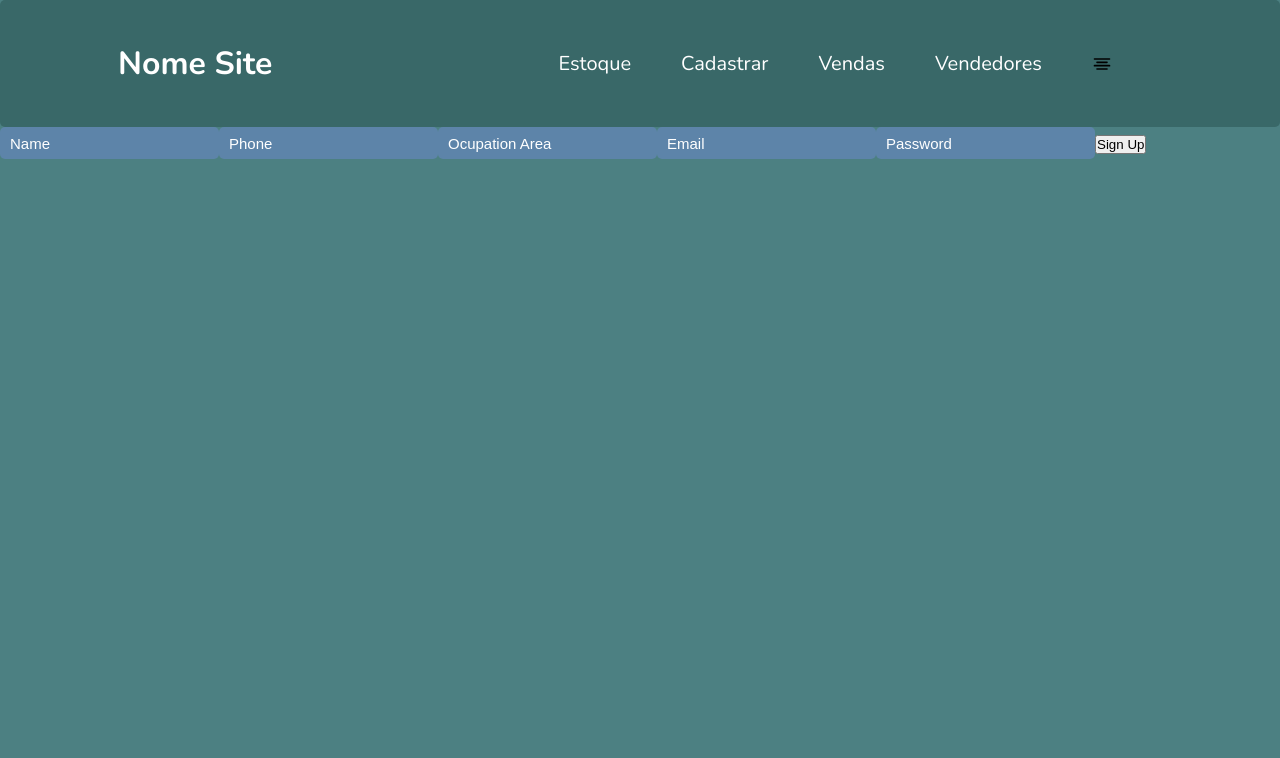
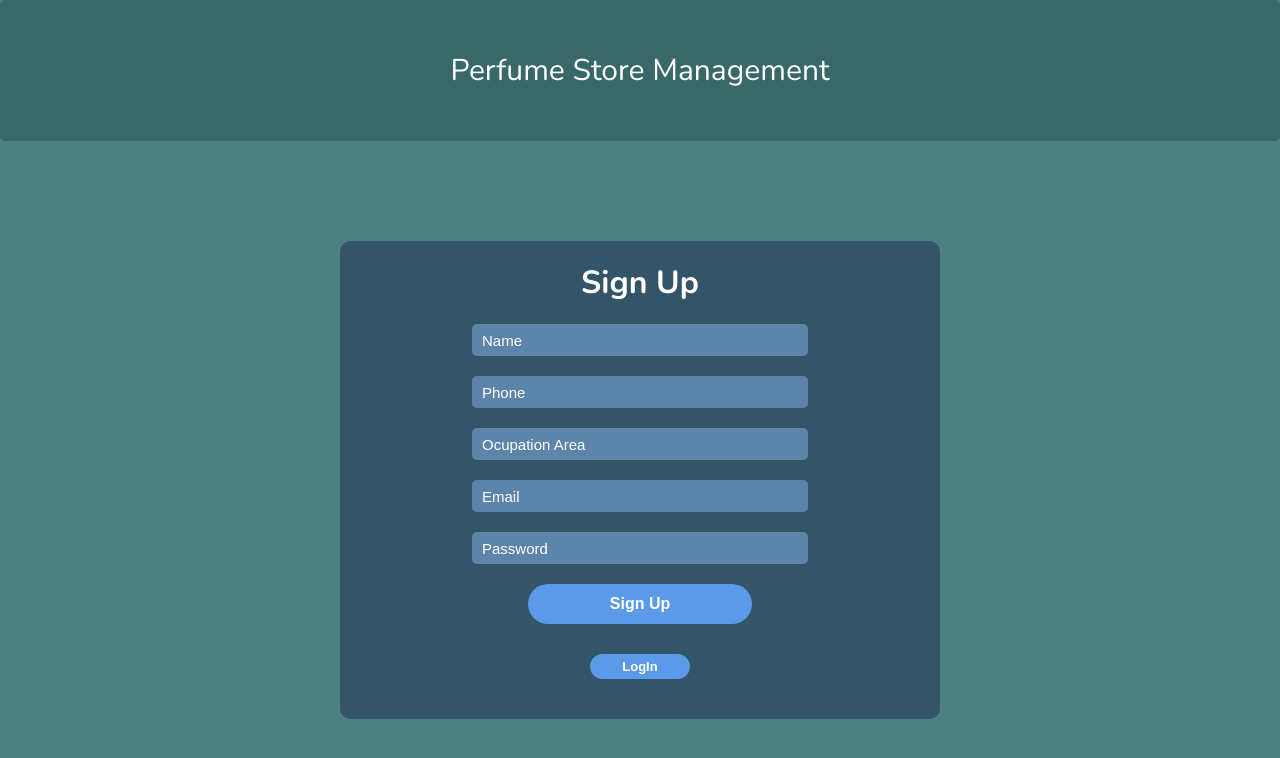
Before and after one commit to HenriVersiani/FRONTEND_MongoDB_Project, a React (Vite) app: page /signup in a window 1280 px wide. Shown: the top 758 px of the page. Built offline with nearby package versions, Linux system fonts and the light colour scheme; a web font is replaced by a local one.

Commit message:
Pagina criar usuarios completa

```diff
--- a/package.json
+++ b/package.json
@@ -14,7 +14,8 @@
     "react": "^19.1.1",
     "react-dom": "^19.1.1",
     "react-icons": "^5.5.0",
-    "react-router": "^7.9.3"
+    "react-router": "^7.9.3",
+    "react-toastify": "^11.0.5"
   },
   "devDependencies": {
     "@eslint/js": "^9.36.0",
--- a/src/pages/Components/Header/index.jsx
+++ b/src/pages/Components/Header/index.jsx
@@ -5,12 +5,12 @@ import './style.css'
 export default function Header() {
     return(
         <header>
-            <h1>Nome Site</h1>
+            <Link className="web-name" to="/">Perfume Store Management</Link>
             <nav>
-                <Link className="link" to="/estoque">Estoque</Link>
-                <Link className="link" to="/cadastrar">Cadastrar</Link>
-                <Link className="link" to="/vendas">Vendas</Link>
-                <Link className="link" to="/vendedores">Vendedores</Link>
+                <Link className="link" to="/estoque">Deposit</Link>
+                <Link className="link" to="/cadastrar">Register</Link>
+                <Link className="link" to="/vendas">Sales</Link>
+                <Link className="link" to="/vendedores">Sellers</Link>
 
                 <FiAlignCenter />
             </nav>
--- a/src/pages/Components/Header/style.css
+++ b/src/pages/Components/Header/style.css
@@ -18,3 +18,9 @@ header{
     border-radius: 5px;
     justify-content: space-around;
 }
+
+.web-name{
+    text-decoration: none;
+    color: rgb(255, 255, 255);
+    font-size: 30px;
+}
--- a/src/pages/Dashboard/index.jsx
+++ b/src/pages/Dashboard/index.jsx
@@ -1,7 +1,9 @@
+import Header from "../Components/Header";
+
 export default function Dashboard() {
     return(
         <>
-
+            <Header/>
         </>
     )
 }
--- a/src/pages/Home/index.jsx
+++ b/src/pages/Home/index.jsx
@@ -1,7 +1,8 @@
 import './style.css'
 import { useState } from 'react'
 import axios from 'axios'
-import { useNavigate } from 'react-router'
+import { Link, useNavigate } from 'react-router'
+import Header from '../Components/Header'
 
 
 export default function Home() {
@@ -24,19 +25,20 @@ export default function Home() {
     }
   }
 
-  async function redirect(){
-      navigate("/signup")
-    }
+  async function redirect() {
+    navigate("/signup")
+  }
 
   return (
     <>
+      <header><Link className="web-name" to="/">Perfume Store Management</Link></header>
       <div className='container'>
         <form className='form-login'>
           <h1>User Login</h1>
           <input name="email" type="email" placeholder='Email' value={email} onChange={({ target }) => setEmail(target.value)} />
           <input name="password" type="password" placeholder='Password' value={password} onChange={({ target }) => setPassword(target.value)} />
           <button type='button' className='button-login' onClick={loginUser}>Login</button>
-          <button type='button' className='button-signup' onClick={redirect}>SignUp</button>
+          <button type='button' className='button-signup-red' onClick={redirect}>SignUp</button>
         </form>
       </div>
     </>
--- a/src/pages/Home/style.css
+++ b/src/pages/Home/style.css
@@ -47,13 +47,14 @@ input{
   border-radius: 5px;
   background-color: rgb(93, 132, 169);
   color: white;
+
 }
 
 input::placeholder{
   color: white;
 }
 
-.button-signup{
+.button-signup-red{
   margin-top: 10px;
   border-radius: 30px;
   color: white;
@@ -66,3 +67,13 @@ input::placeholder{
   font-size: 13px;
   width: 100px;
 }
+
+.web-name{
+    text-decoration: none;
+    color: rgb(255, 255, 255);
+    font-size: 30px;
+    display: flex;
+    align-items: center;
+    padding: 50px;
+    gap: 50px;
+}
--- a/src/pages/SignUp/index.jsx
+++ b/src/pages/SignUp/index.jsx
@@ -2,6 +2,8 @@ import { useState } from 'react'
 import Header from '../Components/Header'
 import './style.css'
 import axios from 'axios'
+import { ToastContainer, toast } from 'react-toastify';
+import { Link, useNavigate } from 'react-router';
 
 export default function SignUp() {
 
@@ -10,6 +12,7 @@ export default function SignUp() {
     const [area, setArea] = useState()
     const [email, setEmail] = useState()
     const [senha, setSenha] = useState()
+    const navigate = useNavigate();
 
     async function cadastrarUsuario() {
 
@@ -22,21 +25,39 @@ export default function SignUp() {
         })
 
         const res = await req.data
-        console.log(res)
+
+        if (res.error) {
+            toast.warning(res.error)
+        } else {
+            toast.success("User Created")
+
+            setTimeout(() => {
+                navigate("/dashboard");
+            }, 2000);
+        }
+    }
+
+    function redirect(){
+        navigate("/")
     }
 
     return (
         <>
-            <Header />
+            <header><Link className="web-name" to="/">Perfume Store Management</Link></header>
+            <main>
+                <ToastContainer />
                 <form >
-                <input type="text" placeholder='Name' value={nome} onChange={({ target }) => setNome(target.value)} />
-                <input type="tel" placeholder='Phone' value={telefone} onChange={({ target }) => setTelefone(target.value)} />
-                <input type="text" placeholder='Ocupation Area' value={area} onChange={({ target }) => setArea(target.value)} />
-                <input type="email" placeholder='Email' value={email} onChange={({ target }) => setEmail(target.value)} />
-                <input type="password" placeholder='Password' value={senha} onChange={({ target }) => setSenha(target.value)} />
+                    <h1>Sign Up</h1>
+                    <input className='input-signup' type="text" placeholder='Name' value={nome} onChange={({ target }) => setNome(target.value)} />
+                    <input className='input-signup' type="tel" placeholder='Phone' value={telefone} onChange={({ target }) => setTelefone(target.value)} />
+                    <input className='input-signup' type="text" placeholder='Ocupation Area' value={area} onChange={({ target }) => setArea(target.value)} />
+                    <input className='input-signup' type="email" placeholder='Email' value={email} onChange={({ target }) => setEmail(target.value)} />
+                    <input className='input-signup' type="password" placeholder='Password' value={senha} onChange={({ target }) => setSenha(target.value)} />
 
-                <button type='button' onClick={cadastrarUsuario}>Sign Up</button>
+                    <button className="button-signup" type='button' onClick={cadastrarUsuario}>Sign Up</button>
+                    <button type='button' className='button-login-red' onClick={redirect}>LogIn</button>
                 </form>
+            </main>
         </>
     )
 }
--- a/src/pages/SignUp/style.css
+++ b/src/pages/SignUp/style.css
@@ -0,0 +1,59 @@
+main{
+    display: flex;
+    justify-content: center;
+    padding: 100px;
+}
+
+form{
+    display: flex;
+    flex-direction: column;
+    background-color:rgb(52, 85, 103);
+    padding: 20px 20px 40px 20px;
+    gap: 20px;
+    width: 50%;
+    width: 600px;
+    align-items: center;
+    border-radius: 10px;
+}
+
+.input-signup{
+    background-color: rgb(93, 132, 169);
+    width: 60%;
+}
+
+.button-signup{
+  border-radius: 30px;
+  color: white;
+  background-color: rgb(90, 154, 232);
+  height: 40px;
+  border: none;
+  font-weight: bold;
+  cursor: pointer;
+  padding: 10px;
+  font-size: 16px;
+  width: 40%;
+}
+
+.web-name{
+    text-decoration: none;
+    color: rgb(255, 255, 255);
+    font-size: 30px;
+    display: flex;
+    align-items: center;
+    padding: 50px;
+    gap: 50px;
+}
+
+.button-login-red{
+    margin-top: 10px;
+  border-radius: 30px;
+  color: white;
+  background-color:  rgb(90, 154, 232);
+  height: 25px;
+  border: none;
+  font-weight: bold;
+  cursor: pointer;
+  padding: 4px;
+  font-size: 13px;
+  width: 100px;
+}
--- a/src/pages/Users/index.jsx
+++ b/src/pages/Users/index.jsx
@@ -1,6 +1,7 @@
 import './style.css'
 import api from '../../services/api'
 import { useEffect, useState } from 'react'
+import Header from '../Components/Header'
 
 
 export default function Users() {
@@ -8,18 +9,19 @@ export default function Users() {
     const [users, setUsers] = useState([])
 
     async function getUsers() {
-       const usersFromApi = await api.get('/users')
+        const usersFromApi = await api.get('/users')
         setUsers(usersFromApi.data)
     }
 
-    useEffect(()=>{
+    useEffect(() => {
         getUsers()
-    },[])
+    }, [])
 
 
 
     return (
         <>
+            <Header />
             <h1> Users </h1>
             {users.map(user => (
                 <div key={user.id} className='container'>
--- a/src/pages/Users/style.css
+++ b/src/pages/Users/style.css
@@ -9,7 +9,7 @@
 display: flex;
   gap: 30px;
   align-items: center;
-  background-color:rgb(117, 165, 190);
+  background-color:rgb(52, 85, 103);
   border-radius: 10px;
   max-width: 50%;
   width: 700px;
```
Also changed, not shown: 1 other file (tests, documents, lock files or other folders). Lines whose indentation alone changed are shown as unchanged.
